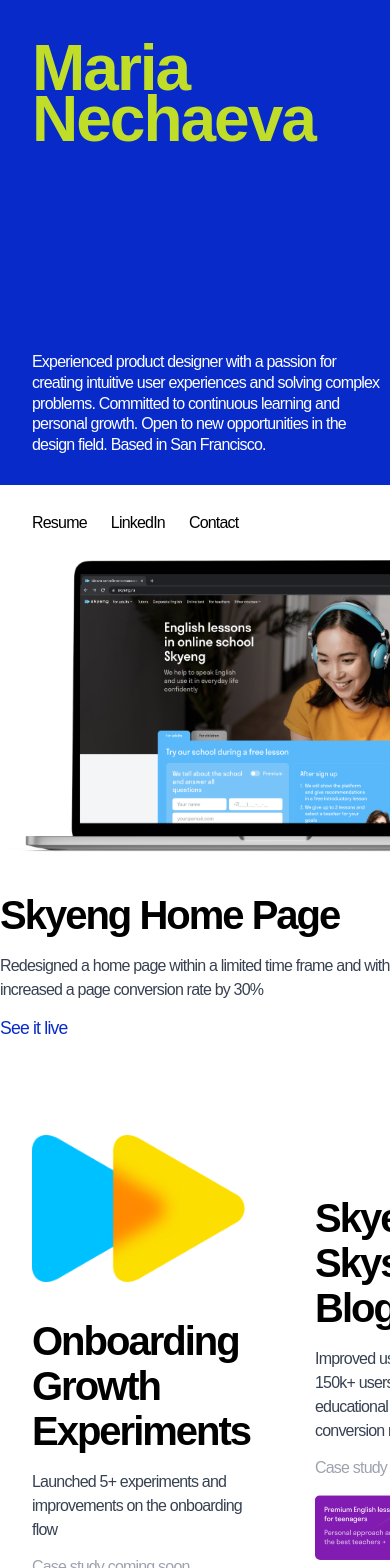
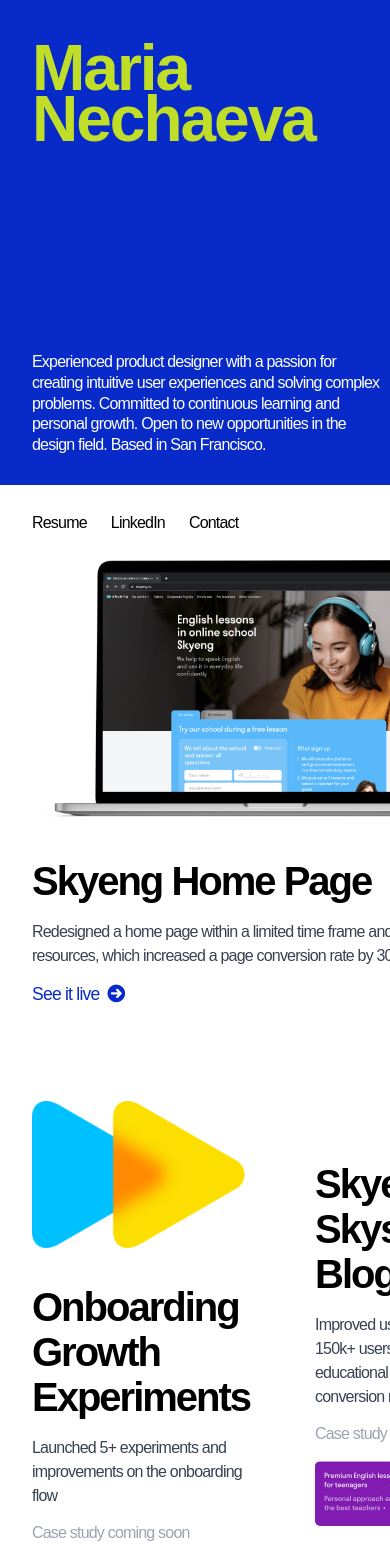
Before and after one commit to simplegr33n/portfolio, a React (Create React App) app: page / in a window 390 px wide. Shown: the top 1568 px of the page. Built offline with nearby package versions, Linux system fonts and the light colour scheme.

Commit message:
media queries

```diff
--- a/src/App.css
+++ b/src/App.css
@@ -246,6 +246,11 @@
     width: 100%; /* Ensure project content and images take up full width */
   }
 
+  .project-link .arrow-icon {
+    opacity: 1; /* Ensure the arrow icon is fully visible */
+    transform: translateY(0); /* Reset any transformations */
+  }
+
   /* Adjust header name for mobile */
   .header-name {
     position: absolute; /* Remove the fixed position */
@@ -281,4 +286,13 @@
     font-size: 4em;
     transition: transform 0.3s ease-out; /* Smooth transition */
   }
+
+  .project-section {
+    margin-bottom: 6rem;
+    margin-left: 2rem;
+    margin-right: 2rem;
+    display: flex;
+    gap: 0.0625rem;
+    align-items: center;
+  }
 }
```
